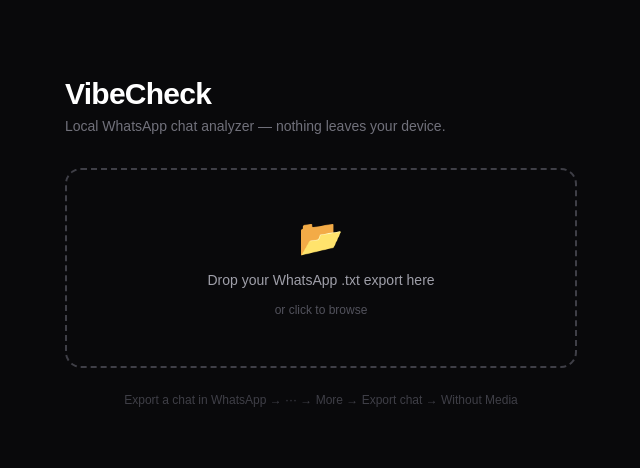
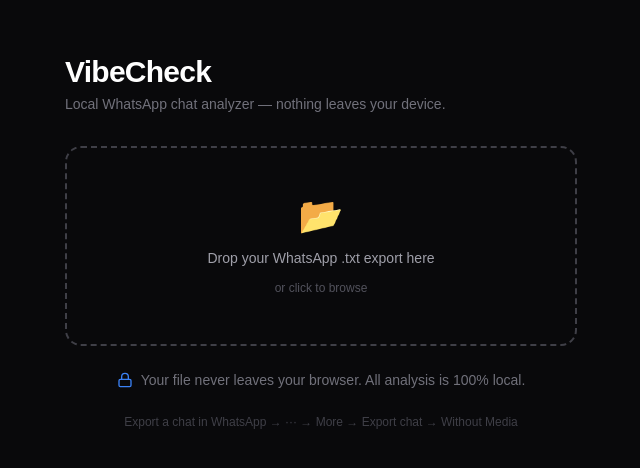
Before and after one commit to Qwerty-coding/StatsApp, a Next.js app: page / in a window 1280 px wide. Shown: the part 158-626 px from the top of the page, without its empty margins (319-959 px from the left). Built offline with nearby package versions, Linux system fonts and the light colour scheme.

Commit message:
Refactor landing page, add privacy statemen

```diff
--- a/app/layout.tsx
+++ b/app/layout.tsx
@@ -13,8 +13,8 @@
 });
 
 export const metadata: Metadata = {
-  title: "Create Next App",
-  description: "Generated by create next app",
+  title: "VibeCheck | Group Chat Analytics",
+  description: "Privacy-first WhatsApp chat analyzer. Generate shareable Wrapped cards locally in your browser without uploading your data.",
 };
 
 export default function RootLayout({
--- a/app/page.tsx
+++ b/app/page.tsx
@@ -7,6 +7,7 @@
   const [filename, setFilename] = useState<string>("");
   const workerRef = useRef<Worker | null>(null);
   const [parsedData, setParsedData] = useState<any>(null);
+
   const processFile = useCallback((file: File) => {
     if (!file.name.endsWith(".txt")) {
       setStatus("error");
@@ -25,9 +26,9 @@
         console.log("Worker result:", event.data);
         setStatus("done");
         if (event.data.success) {
-        setParsedData(event.data);
-        setStatus("done");
-}
+          setParsedData(event.data);
+          setStatus("done");
+        }
         worker.terminate();
       };
 
@@ -65,9 +66,11 @@
     done: `✓ Done — check console for output (${filename})`,
     error: "Something went wrong — make sure it's a .txt file",
   };
+
   if (parsedData) {
-   return <Dashboard data={parsedData} />;
-}
+    return <Dashboard data={parsedData} />;
+  }
+
   return (
     <main className="min-h-screen bg-zinc-950 flex items-center justify-center p-6">
       <div className="w-full max-w-lg">
@@ -122,6 +125,15 @@
           </div>
         </div>
 
+        {/* Privacy Statement */}
+        <div className="mt-6 flex items-center justify-center gap-2 text-sm font-medium text-zinc-500">
+          <svg xmlns="http://www.w3.org/2000/svg" width="16" height="16" viewBox="0 0 24 24" fill="none" stroke="currentColor" strokeWidth="2" strokeLinecap="round" strokeLinejoin="round" className="text-[#3b82f6]">
+            <rect width="18" height="11" x="3" y="11" rx="2" ry="2"/>
+            <path d="M7 11V7a5 5 0 0 1 10 0v4"/>
+          </svg>
+          <span>Your file never leaves your browser. All analysis is 100% local.</span>
+        </div>
+
         <p className="text-zinc-700 text-xs text-center mt-6">
           Export a chat in WhatsApp → ··· → More → Export chat → Without Media
         </p>
```
